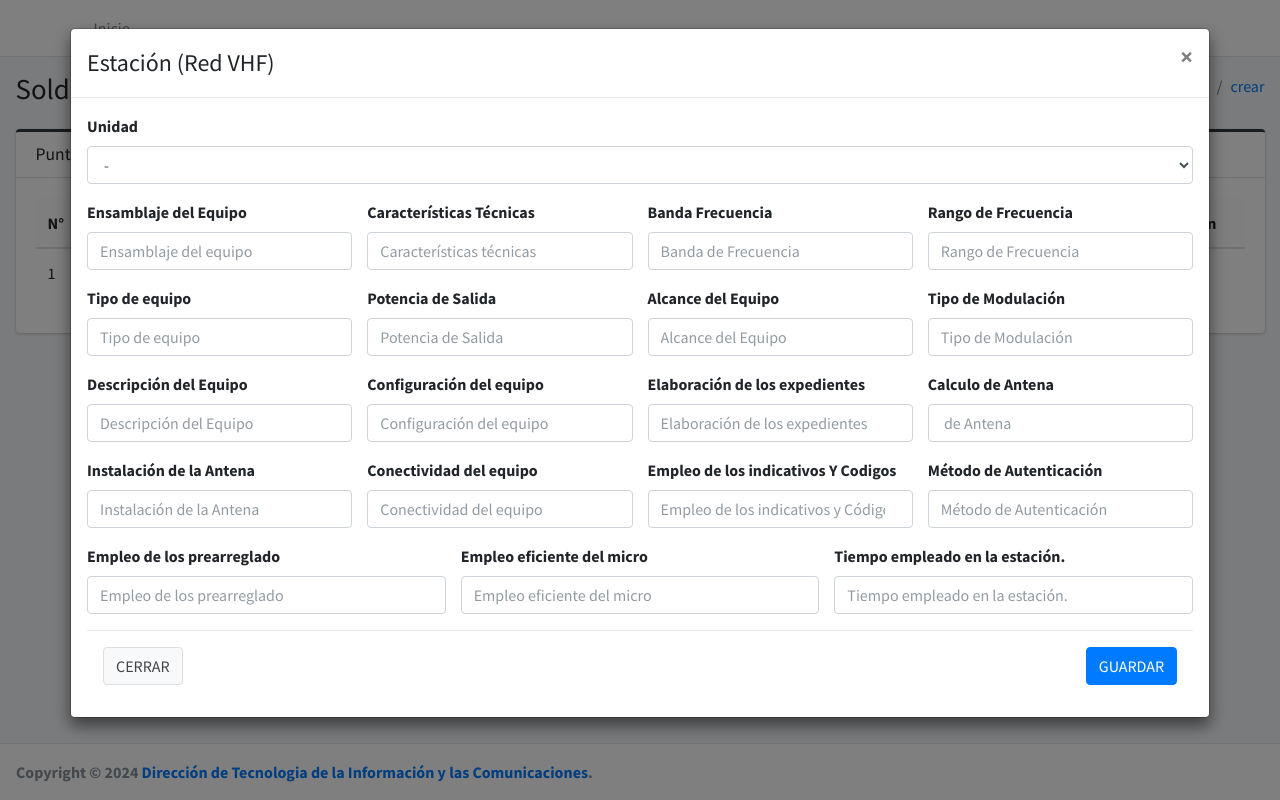
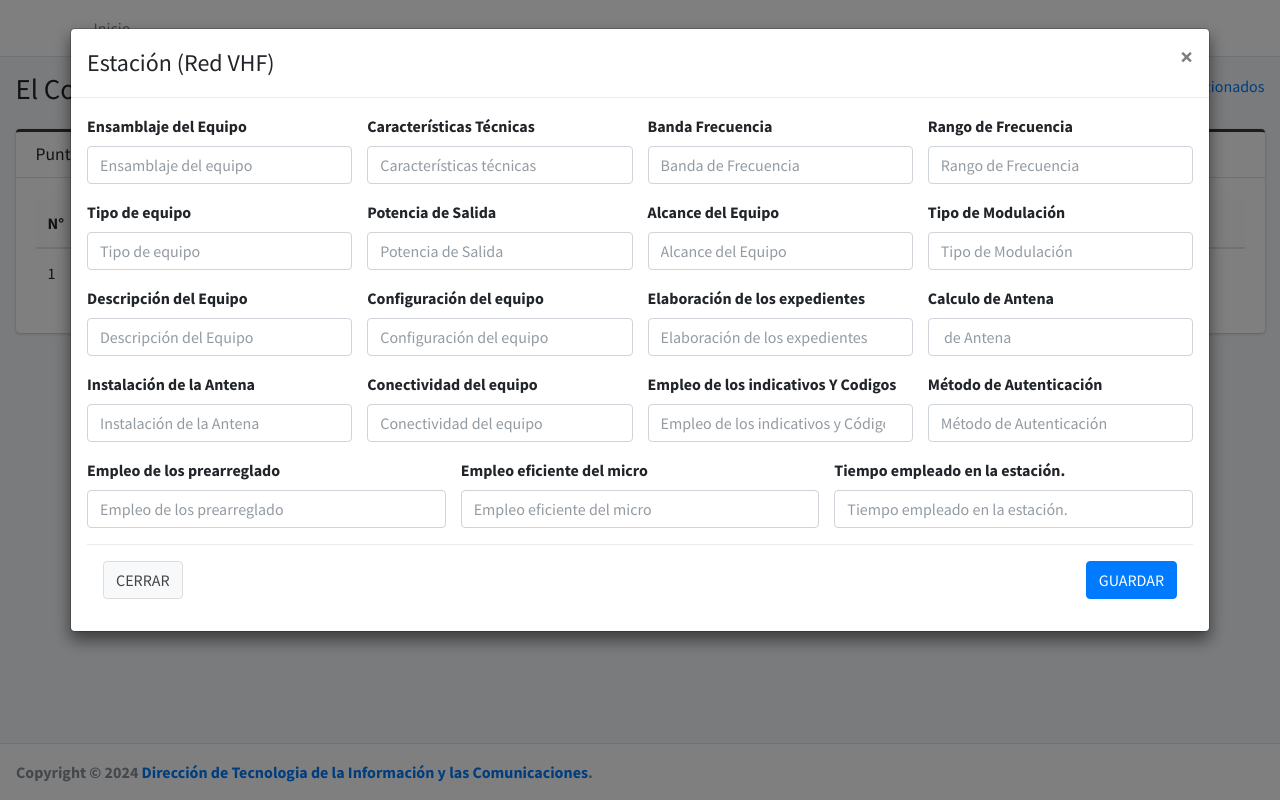
Before and after one commit to MaOmSkill/SistemVotos, a Django app: page / in a window 1280 px wide, after a click on "Red VHF". Run offline with Django 5.2, Linux system fonts and the light colour scheme; tables that the repository leaves empty hold one stand-in row (values such as "Sample post"); some libraries are stand-ins or nearby versions.

Commit message:
actulizado20/03/2024hora:12:31pm

```diff
--- a/votos/Templates/criptografia/cripto_formulario.html
+++ b/votos/Templates/criptografia/cripto_formulario.html
@@ -2,14 +2,8 @@
 {% csrf_token %}
 
 <!-- INICIO  item de la cancha numero 2 -->
-<div class="form-group ">
-    <label for="dos">Unidad</label>
-    <select class="form-control" id="dos" name="dos">
-    {% for uno  in uno %}
-      <option value="{{uno.id}}">{{uno.id}} - {{uno.unidad}} </option>
-       {% endfor %}
-    </select>
-  </div>
+
+
   <div class=" row ">
 
   <div class="form-group col-md-4">
--- a/votos/Templates/hf/hf_formulario.html
+++ b/votos/Templates/hf/hf_formulario.html
@@ -3,19 +3,13 @@
 
 
 <!-- Inicio item de la cancha numero 1 -->
-<div class="form-group ">
-    <label for="tres">Unidad</label>
-    <select class="form-control" id="tres" name="tres">
-    {% for uno  in uno %}
-      <option value="{{uno.id}}">{{uno.id}} - {{uno.unidad}} </option>
-       {% endfor %}
-    </select>
-  </div>
   <div class="row">
+
       <div class="form-group col-md-3">
         <label for="ensamblaje" class="form-label">Ensamblaje del Equipo</label>
         <input type="number" class="form-control" name="ensamblaje" id="ensamblaje"  step="000.0001" min="0" max="100" placeholder="Ensamblaje del equipo">
       </div>
+
       <div class="form-group col-md-3">
         <label for="caracter" class="form-label">Características Técnicas</label>
         <input type="number" class="form-control" name="caracter" id="caracter"  step="000.0001" min="0" max="100" placeholder="Características técnicas">
@@ -45,10 +39,12 @@
         <label for="alcance" class="form-label">Alcance del Equipo</label>
         <input type="number" class="form-control" name="alcance" id="alcance"  step="000.0001" min="0" max="100" placeholder="Alcance del Equipo">
       </div>
+
       <div class="form-group col-md-3">
         <label for="modulacion" class="form-label">Tipo de Modulación</label>
         <input type="number" class="form-control" name="modulacion" id="modulacion"  step="000.0001" min="0" max="100" placeholder="Tipo de Modulación">
       </div>
+
       <div class="form-group col-md-3">
         <label for="accesorio" class="form-label">Descripción del Equipo</label>
         <input type="number" class="form-control" name="accesorio" id="accesorio"  step="000.0001" min="0" max="100" placeholder="Descripción del Equipo">
@@ -63,7 +59,6 @@
         <label for="expediente" class="form-label">Elaboración de los expedientes</label>
         <input type="number" class="form-control" name="expediente" id="expediente"  step="000.0001" min="0" max="100" placeholder="Elaboración de los expedientes">
       </div>
-
 
       <div class="form-group col-md-3">
         <label for="calculo_a" class="form-label">Calculo de Antena</label>
@@ -95,7 +90,6 @@
         <input type="number" class="form-control" name="prearreglado" id="prearreglado"  step="000.0001" min="0" max="100" placeholder="Empleo de los prearreglado ">
       </div>
 
-
       <div class="form-group col-md-4">
         <label for="micro" class="form-label">Empleo eficiente del micro</label>
         <input type="number" class="form-control" name="micro" id="micro"  placeholder="Empleo eficiente del micro">
@@ -105,9 +99,10 @@
         <label for="tiempo" class="form-label">Tiempo empleado en la estación.</label>
         <input type="number" class="form-control" name="tiempo" id="tiempo"  placeholder="Tiempo empleado en la estación.">
       </div>
+
   </div>
+
  <!-- Final item de la cancha numero 1 -->
-
     <div class="modal-footer justify-content-between">
        <button type="button" class="btn btn-default" data-dismiss="modal">CERRAR</button>
         <button type="submit" class="btn btn-primary">GUARDAR</button>
--- a/votos/Templates/mensajero/mensaje_formulario.html
+++ b/votos/Templates/mensajero/mensaje_formulario.html
@@ -2,15 +2,6 @@
 {% csrf_token %}
 
 <!-- INICIO item de la cancha numero 4 -->
-<div class="form-group ">
-    <label for="cuatro">Unidad</label>
-    <select class="form-control" id="cuatro" name="cuatro">
-    {% for uno  in uno %}
-      <option value="{{uno.id}}">{{uno.id}} - {{uno.unidad}} </option>
-       {% endfor %}
-    </select>
-  </div>
-
    <div class="row from-group">
 
   <div class="form-group col-md-4">
--- a/votos/Templates/morse/codigo_formulario.html
+++ b/votos/Templates/morse/codigo_formulario.html
@@ -1,14 +1,7 @@
 <form action=""  enctype="multipart/form-data" method="post">
 {% csrf_token %}
 
-<div class="form-group ">
-    <label for="seis">Unidad</label>
-    <select class="form-control" id="seis" name="seis">
-    {% for uno  in uno %}
-      <option value="{{uno.id}}">{{uno.id}} - {{uno.unidad}} </option>
-       {% endfor %}
-    </select>
-  </div>
+
 <!-- INICIO item de la cancha numero 6 -->
  <div class="row">
 
--- a/votos/Templates/mtrr/mtrr_formulario.html
+++ b/votos/Templates/mtrr/mtrr_formulario.html
@@ -3,16 +3,7 @@
 
 
 <!-- INICIO item de la cancha numero 5 -->
-<div class="form-group ">
-    <label for="cinco">Unidad</label>
-    <select class="form-control" id="cinco" name="cinco">
-    {% for uno  in uno %}
-      <option value="{{uno.id}}">{{uno.id}} - {{uno.unidad}} </option>
-       {% endfor %}
-    </select>
-  </div>
-
- <div class="row form-group">
+<div class="row">
 
   <div class="form-group col-md-4">
     <label for="explmis" class="form-label">Explicación de La Misión</label>
@@ -99,7 +90,8 @@
     <label for="adopdisp" class="form-label">Adopción del Dispositivo</label>
     <input type="number" class="form-control" name="adopdisp" id="adopdisp"  step="000.0001" min="0" max="100" placeholder="Adopción del Dispositivo">
   </div>
-  </div>
+
+</div>
 
 <!-- Final item de la cancha numero 5 -->
 
--- a/votos/Templates/radio/radio_formulario.html
+++ b/votos/Templates/radio/radio_formulario.html
@@ -1,14 +1,6 @@
 <form action=""  enctype="multipart/form-data" method="post">
 {% csrf_token %}
 
-<div class="form-group ">
-    <label for="siete">Unidad</label>
-    <select class="form-control" id="siete" name="siete">
-    {% for uno  in uno %}
-      <option value="{{uno.id}}">{{uno.id}} - {{uno.unidad}} </option>
-       {% endfor %}
-    </select>
-  </div>
   <div class="row">
    <div class="form-group col-md-3">
   <label for="descripc" class="form-label">Descripcion del Equipo</label>
--- a/votos/Templates/vhf/vhf_formulario.html
+++ b/votos/Templates/vhf/vhf_formulario.html
@@ -1,17 +1,7 @@
 <form action=""  enctype="multipart/form-data" method="post">
 {% csrf_token %}
 
-
 <!-- Inicio item de la cancha numero 1 -->
-
-<div class="form-group ">
-    <label for="uno">Unidad</label>
-    <select class="form-control" id="uno" name="uno">
-
-      <option value="{{resultado.id}}">{{resultado.id}} - {{resultado.unidad}} </option>
-
-    </select>
-  </div>
   <div class="row">
    <div class="form-group col-md-3">
     <label for="ensamblaje" class="form-label">Ensamblaje del Equipo</label>
--- a/votos/Templates/vistas/formulario.html
+++ b/votos/Templates/vistas/formulario.html
@@ -1,10 +1,72 @@
 <form action=""  enctype="multipart/form-data" method="post">
   {% csrf_token %}
 
+  <div class="form-group ">
+    <label for="vhf">RED_VHF</label>
+    <select class="form-control" id="vhf" name="vhf">
+    {% for uno  in vhf %}
+      <option value="{{uno.id}}">{{uno.id}} - {{uno.sumatoria}} </option>
+       {% endfor %}
+    </select>
+  </div>
+
+  <div class="form-group ">
+    <label for="cripto">CRIPTOGRAFIA</label>
+    <select class="form-control" id="cripto" name="cripto">
+    {% for uno  in cripto %}
+      <option value="{{uno.id}}">{{uno.id}} - {{uno.sumatoria}} </option>
+       {% endfor %}
+    </select>
+  </div>
+
+  <div class="form-group ">
+    <label for="hf">RED_HF</label>
+    <select class="form-control" id="hf" name="hf">
+    {% for uno  in hf %}
+      <option value="{{uno.id}}">{{uno.id}} - {{uno.sumatoria}} </option>
+       {% endfor %}
+    </select>
+  </div>
+
+  <div class="form-group ">
+    <label for="mensaje">MENSAJERO</label>
+    <select class="form-control" id="mensaje" name="mensaje">
+    {% for uno  in mensaje %}
+      <option value="{{uno.id}}">{{uno.id}} - {{uno.sumatoria}} </option>
+       {% endfor %}
+    </select>
+  </div>
+
+  <div class="form-group ">
+    <label for="mtrr">MTRR</label>
+    <select class="form-control" id="mtrr" name="mtrr">
+    {% for uno  in mtrr %}
+      <option value="{{uno.id}}">{{uno.id}} - {{uno.sumatoria}} </option>
+       {% endfor %}
+    </select>
+  </div>
+
+  <div class="form-group ">
+    <label for="morse">CODIGO MORSE</label>
+    <select class="form-control" id="morse" name="morse">
+    {% for uno  in morse %}
+      <option value="{{uno.id}}">{{uno.id}} - {{uno.sumatoria}} </option>
+       {% endfor %}
+    </select>
+  </div>
+
+  <div class="form-group ">
+    <label for="radio">RADIOAFICIONADOS</label>
+    <select class="form-control" id="radio" name="radio">
+    {% for uno  in radio %}
+      <option value="{{uno.id}}">{{uno.id}} - {{uno.sumatoria}} </option>
+       {% endfor %}
+    </select>
+  </div>
 
   <div class="form-group">
-    <label for="unidad" class="form-label">Unidad</label>
-    <input type="text" class="form-control" name="unidad" id="unidad"  placeholder="Unidad">
+    <label for="nombre" class="form-label">Unidad</label>
+    <input type="text" class="form-control" name="nombre" id="nombre"  placeholder="Unidad">
   </div>
 
 
--- a/votos/Templates/vistas/index.html
+++ b/votos/Templates/vistas/index.html
@@ -7,46 +7,35 @@
   <div class="container-fluid">
     <div class="row mb-1">
       <div class="col-sm-4">
-        <h1 class="m-0">Soldado Comunicador</h1>
+        <h1 class="m-0">El Comunicador</h1>
       </div>
       <div class="col-sm-8">
         <ol class="breadcrumb float-sm-right">
           <li class="breadcrumb-item">
-            <a href="#" class="btn btn-dark float-left" data-toggle="modal" data-target="#unidad">
-            <i class="fas fa-plus-square"></i>  Evalución </a>
+            <a href="#" class="btn btn-dark float-left" data-toggle="modal" data-target="#unidad"><i class="fas fa-plus-square"></i>  Evalución </a>
           </li>
           <li class="breadcrumb-item">
             <a href="#" data-toggle="modal" data-target="#vhf">Red VHF</a>
           </li>
           <li class="breadcrumb-item">
-            <a href="#" data-toggle="modal" data-target="#criptografia"
-              >Criptografía</a
-            >
+            <a href="#" data-toggle="modal" data-target="#criptografia">Criptografía</a>
           </li>
           <li class="breadcrumb-item">
-            <a href="#" data-toggle="modal" data-target="#hf">Red HF</a>
+            <a href="#" data-toggle="modal" data-target="#hfs">Red HF</a>
           </li>
           <li class="breadcrumb-item">
-            <a href="#" data-toggle="modal" data-target="#mensajero"
-              >Mensajero</a
-            >
+            <a href="#" data-toggle="modal" data-target="#mensajero">Mensajero</a>
           </li>
           <li class="breadcrumb-item">
-            <a href="#" data-toggle="modal" data-target="#mtrr">MTRR</a>
-          </li>
-          <li class="breadcrumb-item">
-            <a href="#" data-toggle="modal" data-target="#morse"
-              >Código Morse</a
-            >
-          </li>
-          <li class="breadcrumb-item">
-            <a href="#" data-toggle="modal" data-target="#radioaficionado"
-              >Radioaficionados</a
-            >
+            <a href="#" data-toggle="modal" data-target="#mtrrr">MTRR</a>
           </li>
 
           <li class="breadcrumb-item">
-           <a href="">crear</a>
+            <a href="#" data-toggle="modal" data-target="#codigo">Código Morse</a>
+          </li>
+
+          <li class="breadcrumb-item">
+            <a href="#" data-toggle="modal" data-target="#radioaficionado">Radioaficionados</a>
           </li>
         </ol>
       </div>
@@ -76,16 +65,20 @@
             <th>MTRR</th>
             <th>Código Morse</th>
             <th>RadioAficcionados</th>
-            <th>Punto</th>
-            <th>Total</th>
-            <th>Condición</th>
           </tr>
         </thead>
         <tbody>
         {% for uno in resultados %}
           <tr>
           <td>{{uno.id}}</td>
-          <td>{{uno.unidad}}</td>
+          <td>{{uno.nombre}}</td>
+          <td>{{uno.vhf.sumatoria}}</td>
+          <td>{{uno.cripto.sumatoria}}</td>
+          <td>{{uno.hf.sumatoria}}</td>
+          <td>{{uno.mensaje.sumatoria}}</td>
+          <td>{{uno.mtrr.sumatoria}}</td>
+          <td>{{uno.morse.sumatoria}}</td>
+          <td>{{uno.radio.sumatoria}}</td>
           </tr>
         {% endfor %}
         </tbody>
--- a/votos/forms.py
+++ b/votos/forms.py
@@ -4,44 +4,44 @@
 class ResultadosForm(forms.ModelForm):
     class Meta:
         model = Resultados
-        fields = ['unidad']
+        fields = ['nombre', 'vhf', 'cripto', 'hf' , 'mensaje' , 'mtrr' , 'morse' , 'radio']
 
 
 class Red_VhForm(forms.ModelForm):
     class Meta:
         model = Red_VHF
         fields =['ensamblaje', 'caracter', 'b_frecuencia' , 'r_frecuencia', 't_equipo' , 'potencia_s','alcance', 'modulacion','accesorio' , 'config',
-         'expediente', 'calculo_a', 'instalacion' , 'conectividad', 'indicativos', 'autenticacion', 'prearreglado' , 'micro', 'tiempo', 'uno']
+         'expediente', 'calculo_a', 'instalacion' , 'conectividad', 'indicativos', 'autenticacion', 'prearreglado' , 'micro', 'tiempo']
 
 class CriptografiaForm(forms.ModelForm):
     class Meta:
         model = Criptografia
-        fields =['principios', 'metodos' , 'medidas', 'cifrado' , 'decifrado','tiempo', 'dos']
+        fields =['principios', 'metodos' , 'medidas', 'cifrado' , 'decifrado','tiempo']
 
 class Red_HForm(forms.ModelForm):
     class Meta:
         model = Red_HF
         fields =['ensamblaje', 'caracter', 'b_frecuencia' , 'r_frecuencia', 't_equipo' , 'potencia_s','alcance', 'modulacion','accesorio' , 'config',
-         'expediente', 'calculo_a', 'instalacion' , 'expedienteOT', 'indicativos', 'autenticacion', 'prearreglado' , 'micro', 'tiempo', 'tres']
+         'expediente', 'calculo_a', 'instalacion' , 'expedienteOT', 'indicativos', 'autenticacion', 'prearreglado' , 'micro', 'tiempo']
 
 class MensajeroForm(forms.ModelForm):
     class Meta:
         model = Mensajero
         fields =['rmsjcf', 'smsjero' , 'imsjero', 'smsje' , 'vtamjs','tpomsj', 'entsalid','celibro' , 'clastrans',
-         'nofiexp', 'fcha', 'pra' , 'dcofic', 'hra', 'fgrado', 'pfsica' , 'trmsje', 'tepleado', 'cuatro']
+         'nofiexp', 'fcha', 'pra' , 'dcofic', 'hra', 'fgrado', 'pfsica' , 'trmsje', 'tepleado']
 
 
 class MtrrForm(forms.ModelForm):
     class Meta:
         model = Mtrr
         fields =['explmis', 'orgunid' , 'elinea', 'encolum' , 'dprfr', 'segdesp','pcolm', 'laperfue','sectiro' , 'sectvig',
-         'usoarms', 'detinfor', 'centequi' , 'observa', 'contequipo', 'Fugmovi', 'adopdisp' , 'cinco']
+         'usoarms', 'detinfor', 'centequi' , 'observa', 'contequipo', 'Fugmovi', 'adopdisp']
 
 
 class Codigo_MorseForm(forms.ModelForm):
     class Meta:
         model = Codigo_Morse
-        fields =['codinter','qsc', 'usocorr' , 'decifrad', 'timpempl' , 'seis']
+        fields =['codinter','qsc', 'usocorr' , 'decifrad', 'timpempl']
 
 
 class RadioaficionadosForm(forms.ModelForm):
@@ -49,4 +49,4 @@
         model = Radioaficionados
         fields =['descripc', 'ensablajee' , 'ctecnicas', 'banfrec' , 'ranfrec','tpequip', 'ptsalid','tpmodul' , 'alcanceq',
          'configequ', 'elabexp', 'calcant' , 'elabcion', 'instaena', 'proctel', 'empleind' , 'autenradi' , 'empleados' ,
-         'emplefic' , 'tmplado' , 'siete']
+         'emplefic' , 'tmplado']
--- a/votos/urls.py
+++ b/votos/urls.py
@@ -5,8 +5,6 @@
 
 urlpatterns = [
   path("", views.principal, name="principal"),
-  path("vistas/crear/<int:id>", views.crear, name="crear"),
-
 
 
 
--- a/votos/views.py
+++ b/votos/views.py
@@ -6,6 +6,14 @@
 
 def principal(request):
     resultados = Resultados.objects.all()
+    cripto = Criptografia.objects.all()
+    vhf = Red_VHF.objects.all()
+    hf = Red_HF.objects.all()
+    mensaje = Mensajero.objects.all()
+    mtrr = Mtrr.objects.all()
+    morse = Codigo_Morse.objects.all()
+    radio = Radioaficionados.objects.all()
+
     formularios = {
         'resultados': ResultadosForm(request.POST or None),
         'red_vh': Red_VhForm(request.POST or None),
@@ -24,12 +32,6 @@
         return redirect('principal')
 
 
-    context = {'formularios': formularios, 'resultados':resultados}
+    context = {'formularios': formularios, 'resultados':resultados, 'cripto':cripto , 'vhf':vhf, 'hf':hf, 'mensaje':mensaje,
+               'mtrr':mtrr, 'morse':morse, 'radio':radio}
     return render(request, 'vistas/index.html', context)
-
-
-def crear(request, id):
-    resultado = Resultados.objects.get(id=id)
-    uno = Red_VHF.objects.filter(id=id)
-    context = { 'resultado':resultado, 'uno':uno}
-    return render(request, 'vistas/index.html', context)
```
Also changed, not shown: other parts of votos/Templates/vistas/index.html (+33 -63 lines), votos/models.py (+39 -74 lines), votos/migrations/0001_initial.py. Lines whose indentation alone changed are shown as unchanged.
